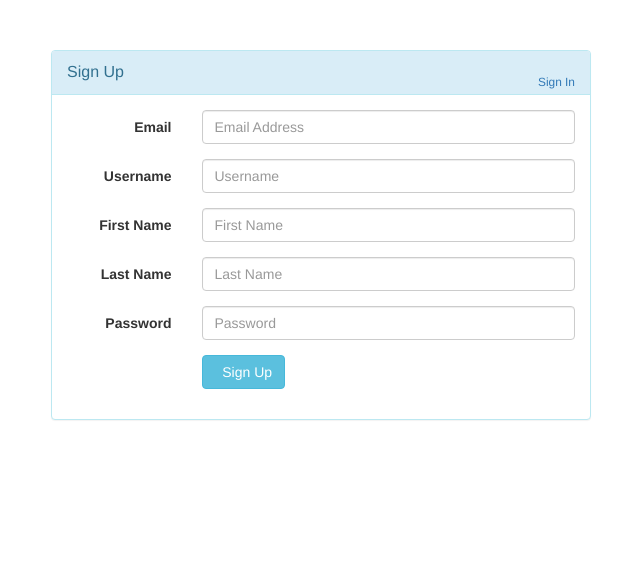
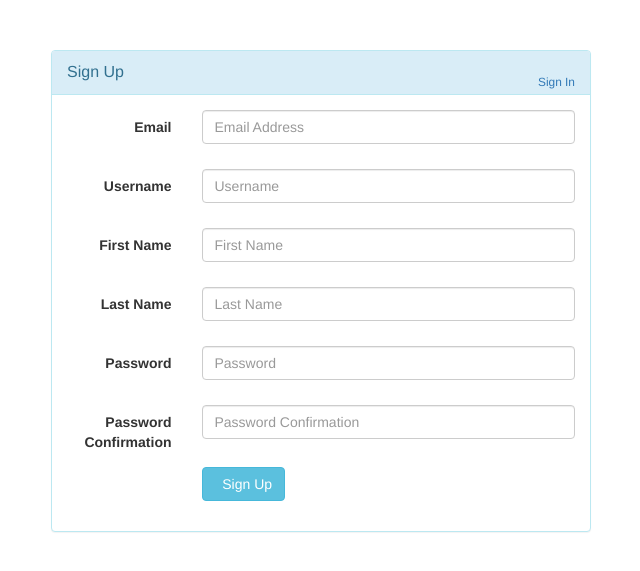
Before and after one commit to harold174/ContestApp, a Django app: page /contest/auth/ in a window 1280 px wide, after a click on "Sign Up Here". Shown: the top 571 px of the page, without its empty margins (319-959 px from the left). Run offline with Django 3.2, Linux system fonts and the light colour scheme; some libraries are stand-ins or nearby versions.

Commit message:
Mejoras auth+register validation add

```diff
--- a/contest/templates/contest/auth.html
+++ b/contest/templates/contest/auth.html
@@ -8,7 +8,9 @@
     <link href='{% static 'bootstrap/dist/css/bootstrap.min.css' %}' rel="stylesheet">
 </head>
 <body>
+    <!--Container-->
     <div class="container">
+        <!--Login form-->
         <div id="loginbox" style="margin-top:50px;" class="mainbox col-md-6 col-md-offset-3 col-sm-8 col-sm-offset-2">
             <div class="panel panel-info" >
                     <div class="panel-heading">
@@ -20,15 +22,25 @@
 
                         <div style="display:none" id="login-alert" class="alert alert-danger col-sm-12"></div>
 
-                        <form id="loginform" class="form-horizontal" method="post" action="/contest/login/">
+                        <form id="loginform" class="form-horizontal" method="post" action="/contest/login/" role="form" data-toggle="validator">
                             {% csrf_token %}
+                            {% if error_auth %}
+                                <div id="signupalert"  class="alert alert-danger">
+                                    <p>Error: {{error}}</p>
+                                    <span></span>
+                                </div>
+                                {% endif%}
                             <div style="margin-bottom: 25px" class="input-group">
                                 <span class="input-group-addon"><i class="glyphicon glyphicon-user"></i></span>
-                                <input id="login-username" type="text" class="form-control" name="username" value="" placeholder="username or email">
+                                <input id="login-username" type="text" class="form-control" name="username" value="" placeholder="username or email"
+                                       data-error="Username is invalid" required>
+                                <div class="help-block with-errors"></div>
                             </div>
                             <div style="margin-bottom: 25px" class="input-group">
                                 <span class="input-group-addon"><i class="glyphicon glyphicon-lock"></i></span>
-                                <input id="login-password" type="password" class="form-control" name="password" placeholder="password">
+                                <input id="login-password" type="password" class="form-control" name="password" placeholder="password"
+                                       data-error="Password is invalid" required>
+                                <div class="help-block with-errors"></div>
                             </div>
                             <div class="input-group">
                                 <div class="checkbox">
@@ -57,6 +69,7 @@
                     </div>
             </div>
         </div>
+        <!-- Register form-->
         <div id="signupbox" style="display:none; margin-top:50px" class="mainbox col-md-6 col-md-offset-3 col-sm-8 col-sm-offset-2">
                     <div class="panel panel-info">
                         <div class="panel-heading">
@@ -64,41 +77,61 @@
                             <div style="float:right; font-size: 85%; position: relative; top:-10px"><a id="signinlink" href="#" onclick="$('#signupbox').hide(); $('#loginbox').show()">Sign In</a></div>
                         </div>
                         <div class="panel-body" >
-                            <form id="signupform" class="form-horizontal" method="post" action="/contest/register/">
+                            <form id="signupform" class="form-horizontal" method="post" action="/contest/register/" data-toggle="validator" role="form">
                                 {% csrf_token %}
-                                <div id="signupalert" style="display:none" class="alert alert-danger">
-                                    <p>Error:</p>
+                                {% if error_auth %}
+                                <div id="signupalert"  class="alert alert-danger">
+                                    <p>Error: {{error}}</p>
                                     <span></span>
                                 </div>
+                                {% endif%}
                                 <div class="form-group">
                                     <label for="email" class="col-md-3 control-label">Email</label>
                                     <div class="col-md-9">
-                                        <input type="text" class="form-control" name="email" placeholder="Email Address">
+                                        <input type="text" class="form-control" name="email" placeholder="Email Address"
+                                               data-error="Email address is invalid" required>
+                                        <div class="help-block with-errors"></div>
                                     </div>
                                 </div>
                                 <div class="form-group">
                                     <label for="username" class="col-md-3 control-label">Username</label>
                                     <div class="col-md-9">
-                                        <input type="text" class="form-control" name="username" placeholder="Username">
+                                        <input type="text" class="form-control" name="username" placeholder="Username"
+                                               data-error="Username is invalid" required>
+                                        <div class="help-block with-errors"></div>
                                     </div>
                                 </div>
 
                                 <div class="form-group">
                                     <label for="firstname" class="col-md-3 control-label">First Name</label>
                                     <div class="col-md-9">
-                                        <input type="text" class="form-control" name="firstname" placeholder="First Name">
+                                        <input type="text" class="form-control" name="firstname" placeholder="First Name"
+                                               data-error="First name is invalid" required>
+                                        <div class="help-block with-errors"></div>
                                     </div>
                                 </div>
                                 <div class="form-group">
                                     <label for="lastname" class="col-md-3 control-label">Last Name</label>
                                     <div class="col-md-9">
-                                        <input type="text" class="form-control" name="lastname" placeholder="Last Name">
+                                        <input type="text" class="form-control" name="lastname" placeholder="Last Name"
+                                               data-error="Last name is invalid" required>
+                                        <div class="help-block with-errors"></div>
                                     </div>
                                 </div>
                                 <div class="form-group">
                                     <label for="password" class="col-md-3 control-label">Password</label>
                                     <div class="col-md-9">
-                                        <input type="password" class="form-control" name="password" placeholder="Password">
+                                        <input type="password" class="form-control" name="password" placeholder="Password"
+                                               data-error="Password is invalid" required>
+                                        <div class="help-block with-errors"></div>
+                                    </div>
+                                </div>
+                                <div class="form-group">
+                                    <label for="password2" class="col-md-3 control-label">Password Confirmation</label>
+                                    <div class="col-md-9">
+                                        <input type="password" class="form-control" name="password2" placeholder="Password Confirmation"
+                                               data-error="Confirmation password is invalid" required>
+                                        <div class="help-block with-errors"></div>
                                     </div>
                                 </div>
 
@@ -119,5 +152,6 @@
      <!-- Bootstrap -->
     <script type="text/javascript" src='{% static 'jquery/dist/jquery.min.js' %}'></script>
     <script type="text/javascript" src='{% static 'bootstrap/dist/js/bootstrap.min.js' %}'></script>
+    <script type="text/javascript" src='{% static 'bootstrap-validator/dist/validator.min.js' %}'></script>
 </body>
 </html>
--- a/contest/views.py
+++ b/contest/views.py
@@ -25,30 +25,35 @@ def login(request):
     if user is not None:
         #the password verified for the user
         if user.is_active:
-            print("User is valid, active and authenticated")
+            error="User is valid, active and authenticated"
         else:
-            print("The password is valid, but the account has been disabled!")
+            error="The password is valid, but the account has been disabled!"
     else:
         # the authentication system was unable to verify the username and password
-        print("The username and password were incorrect.")
+        error="The username and password were incorrect."
 
-    context = {'var': 'Login!!'}
+    context = {'error_auth': error}
     return render(request, 'contest/auth.html', context)
 
 
 def register(request):
+    error=""
     #Capture parameter
     email = request.POST['email']
     username = request.POST['username']
     firstname= request.POST['firstname']
     lastname= request.POST['firstname']
     password=request.POST['password']
-    #Saves user
-    user=User.objects.create_user(first_name=firstname, last_name=lastname, password=password, email=email, username=username)
-    user.save()
-    #Saves administrator
-    admin = Administrator(first_name=firstname, last_name=lastname, password=password, email=email, username=username, user=user)
-    admin.save()
+    password2=request.POST['password2']
+    if(password!=password2):
+        error="Las contraseñas no coinciden"
+    else:
+        #Saves user
+        user=User.objects.create_user(first_name=firstname, last_name=lastname, password=password, email=email, username=username)
+        user.save()
+        #Saves administrator
+        admin = Administrator(first_name=firstname, last_name=lastname, password=password, email=email, username=username, user=user)
+        admin.save()
     #Return page
-    context = {'var': 'Register!!'+email}
+    context = {'error_reg': error}
     return render(request, 'contest/auth.html', context)
--- a/contestApp/settings.py
+++ b/contestApp/settings.py
@@ -120,4 +120,5 @@ BOWER_COMPONENTS_ROOT = 'bower_components'
 
 BOWER_INSTALLED_APPS = (
     'bootstrap',
+    'bootstrap-validator'
 )
```
